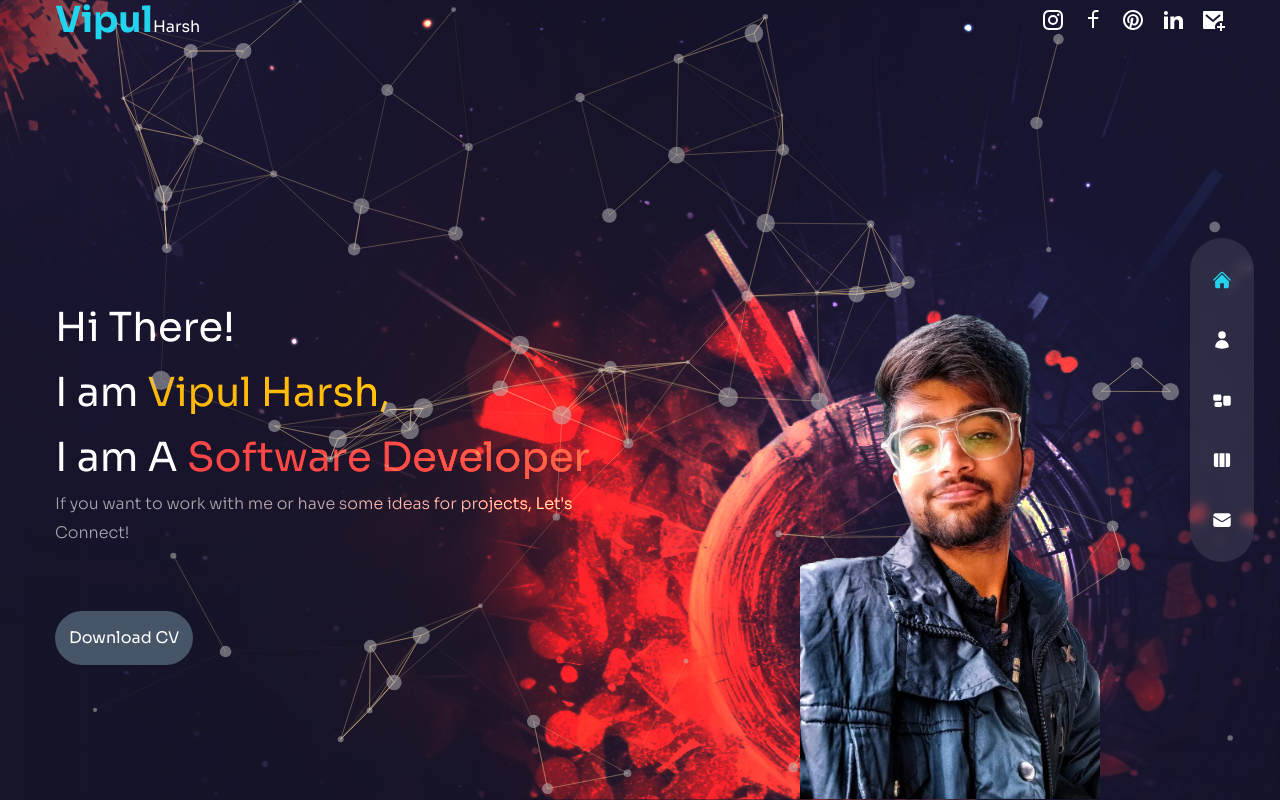
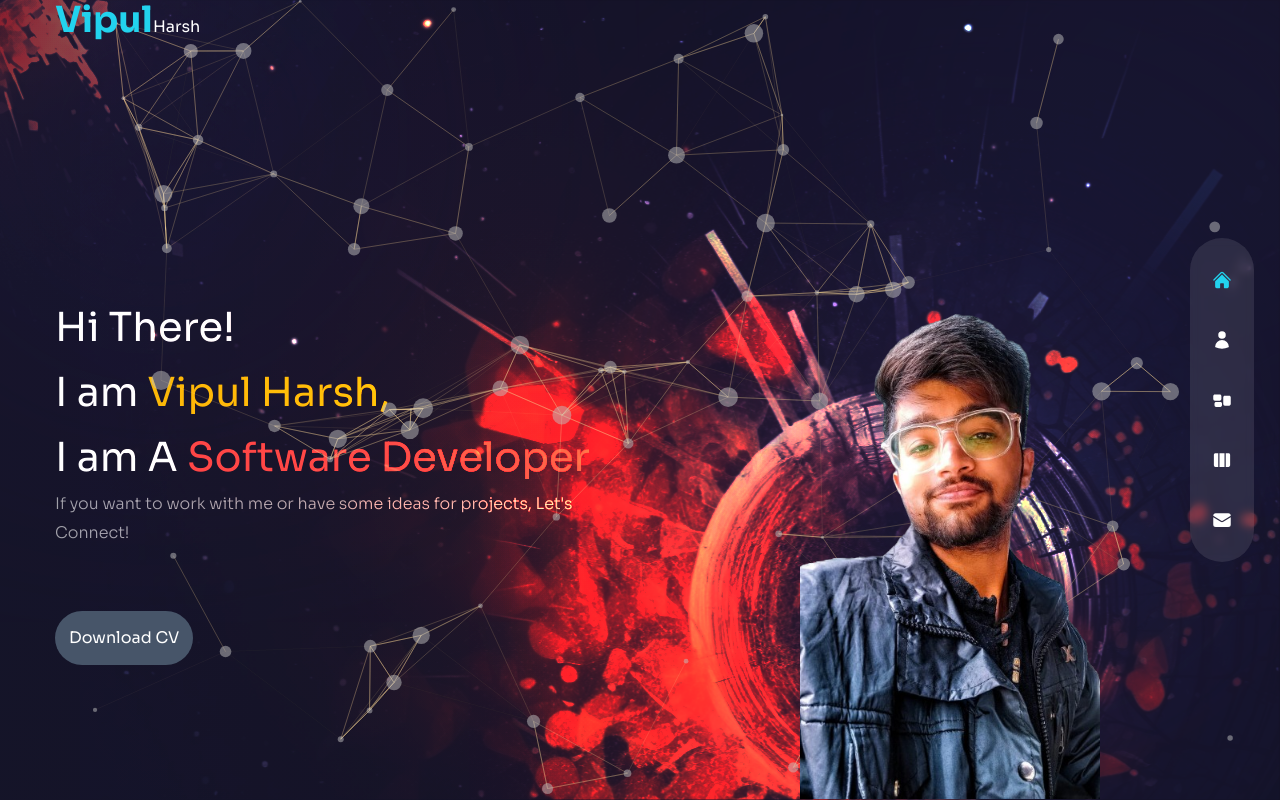
Before and after one commit to Vipul-Harsh/Portfolio_Vipul, a Next.js app: page / in a window 1280 px wide. Built offline with nearby package versions, Linux system fonts and the light colour scheme.

Commit message:
made my portfoli

```diff
--- a/components/Header.js
+++ b/components/Header.js
@@ -9,7 +9,7 @@ const Header = () => {
             <span className="text-4xl font-bold text-cyan-400">Vipul</span>
             <span className="text-1xl gap-1 ">Harsh</span>
           </h1>
-          <Social/>
+          {/* <Social/> */}
         </div>
       </div>
     </header>
```
